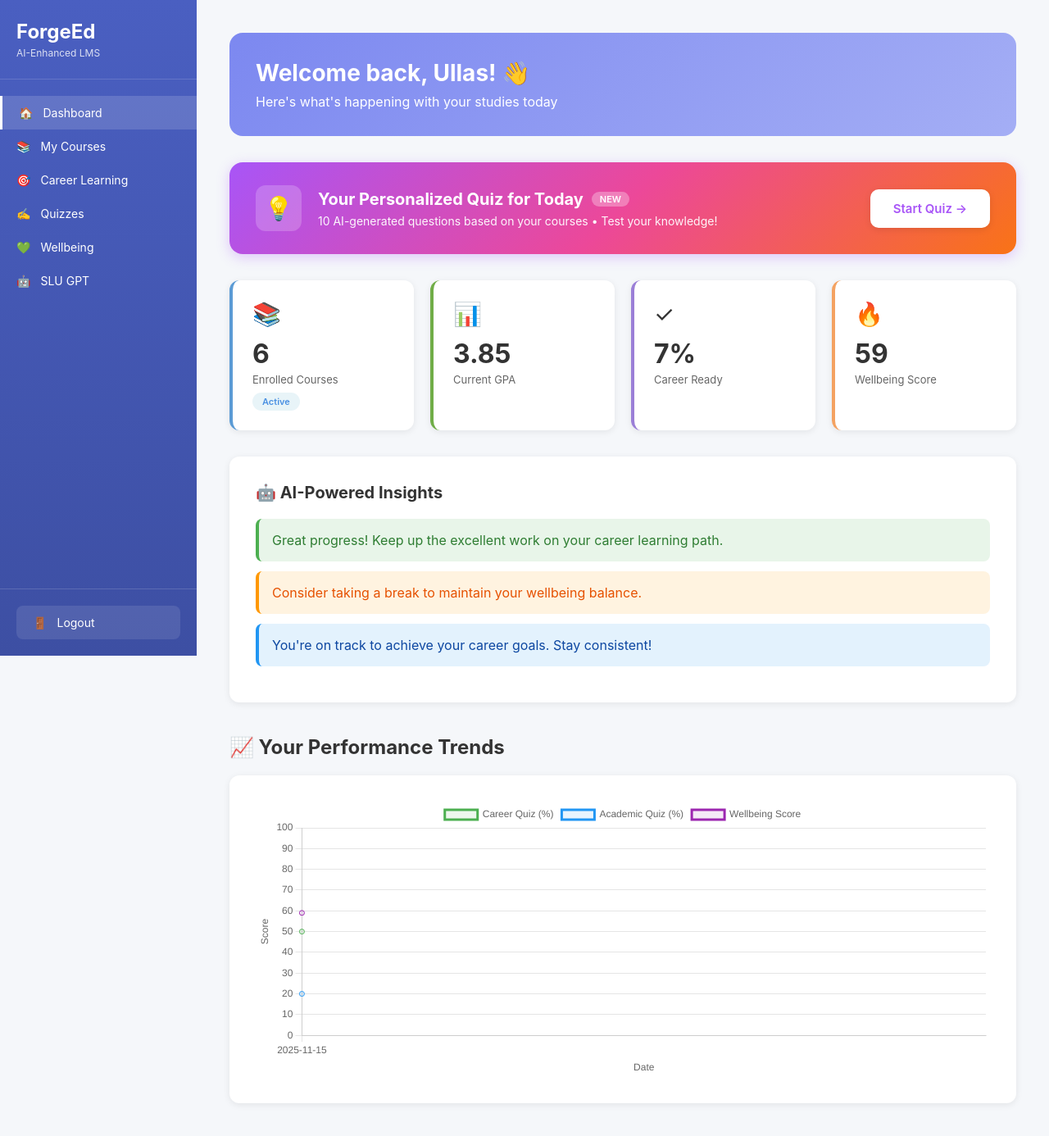
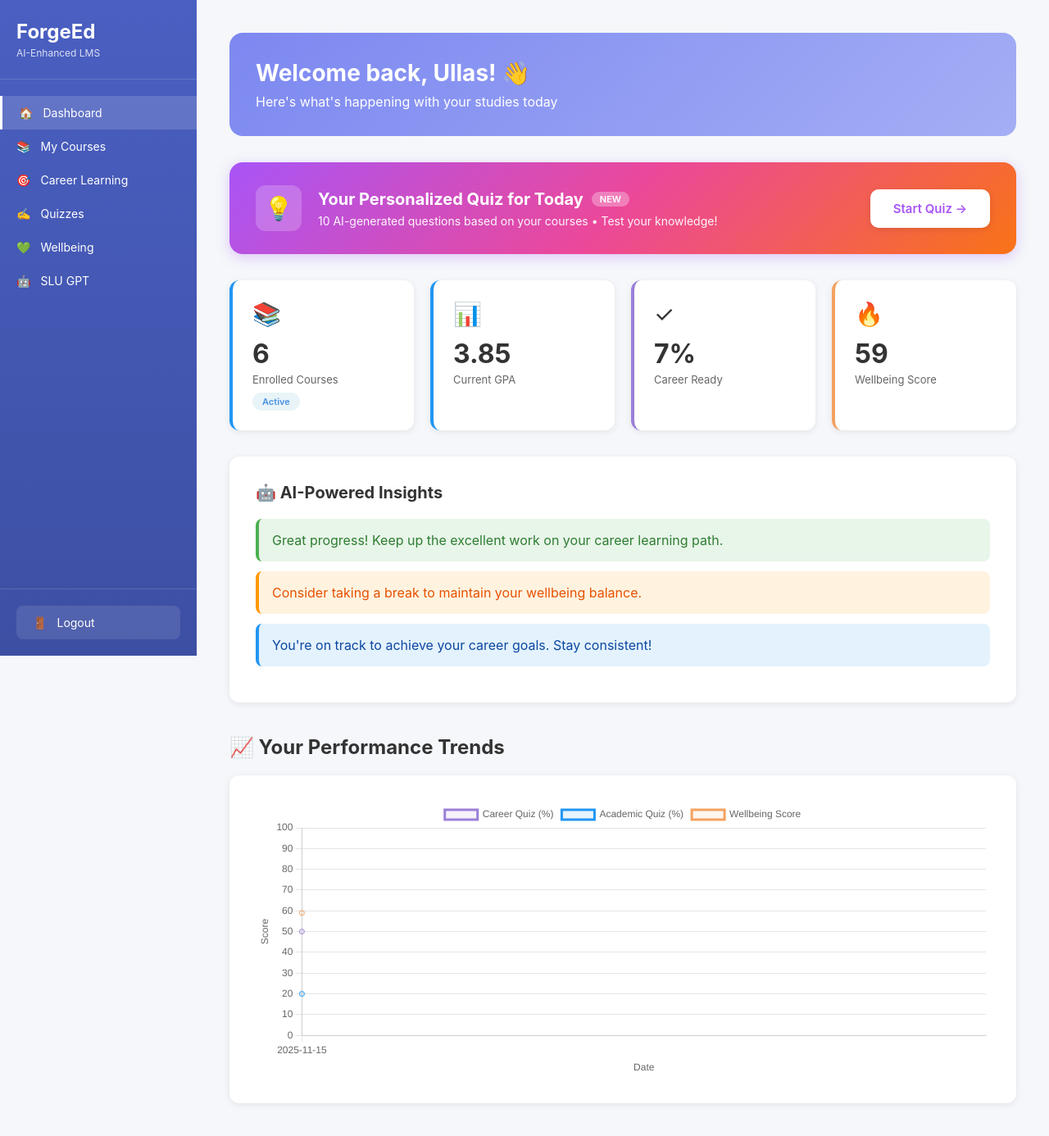
Before and after one commit to pavankumars97531/forgeed, a Flask app: page /dashboard in a window 1280 px wide. Shown: the whole page at 82% size. Run offline with Flask 3, Linux system fonts and the light colour scheme; a user stored in the database is signed in; data comes from the database, SQL or seed files in the repository.

Commit message:
Standardize dashboard colors and add sample data for visual consistency
Introduced CSS variables for academic, career, and wellbeing scores. Updated chart colors in dashboard.html to use these variables, aligning visual elements. Added placeholder data for a 7-day view to all score charts.

Replit-Commit-Author: Agent
Replit-Commit-Session-Id: a7528c65-7f15-42e0-90b4-4bbbee485d7b
Replit-Commit-Checkpoint-Type: intermediate_checkpoint
Replit-Commit-Event-Id: c56a81e7-018d-4fc8-a35a-8439c7f4db7c
Replit-Commit-Screenshot-Url: https://storage.googleapis.com/screenshot-production-us-central1/6f0b5086-2930-44f3-9317-487be7d85b72/a7528c65-7f15-42e0-90b4-4bbbee485d7b/vdQRXMs

```diff
--- a/static/style.css
+++ b/static/style.css
@@ -1,3 +1,13 @@
+:root {
+    /* Theme Colors - Coordinated across dashboard */
+    --color-academic: #2196F3;
+    --color-academic-light: rgba(33, 150, 243, 0.1);
+    --color-career: #9b7fd7;
+    --color-career-light: rgba(155, 127, 215, 0.1);
+    --color-wellbeing: #f4a261;
+    --color-wellbeing-light: rgba(244, 162, 97, 0.1);
+}
+
 * {
     margin: 0;
     padding: 0;
@@ -326,10 +336,10 @@ body {
     box-shadow: 0 2px 8px rgba(0, 0, 0, 0.08);
 }
 
-.stat-card.blue { border-left: 4px solid #5b9bd5; }
-.stat-card.green { border-left: 4px solid #70ad47; }
-.stat-card.purple { border-left: 4px solid #9b7fd7; }
-.stat-card.orange { border-left: 4px solid #f4a261; }
+.stat-card.blue { border-left: 4px solid var(--color-academic); }
+.stat-card.green { border-left: 4px solid var(--color-academic); }
+.stat-card.purple { border-left: 4px solid var(--color-career); }
+.stat-card.orange { border-left: 4px solid var(--color-wellbeing); }
 
 .stat-value {
     font-size: 32px;
--- a/templates/dashboard.html
+++ b/templates/dashboard.html
@@ -156,8 +156,8 @@
                             {
                                 label: 'Career Quiz (%)',
                                 data: careerScores.length > 0 ? careerScores : [0],
-                                borderColor: '#4CAF50',
-                                backgroundColor: 'rgba(76, 175, 80, 0.1)',
+                                borderColor: '#9b7fd7',
+                                backgroundColor: 'rgba(155, 127, 215, 0.1)',
                                 tension: 0.4,
                                 fill: false,
                                 spanGaps: true
@@ -174,8 +174,8 @@
                             {
                                 label: 'Wellbeing Score',
                                 data: wellbeingScores.length > 0 ? wellbeingScores : [0],
-                                borderColor: '#9C27B0',
-                                backgroundColor: 'rgba(156, 39, 176, 0.1)',
+                                borderColor: '#f4a261',
+                                backgroundColor: 'rgba(244, 162, 97, 0.1)',
                                 tension: 0.4,
                                 fill: false,
                                 spanGaps: true
```
